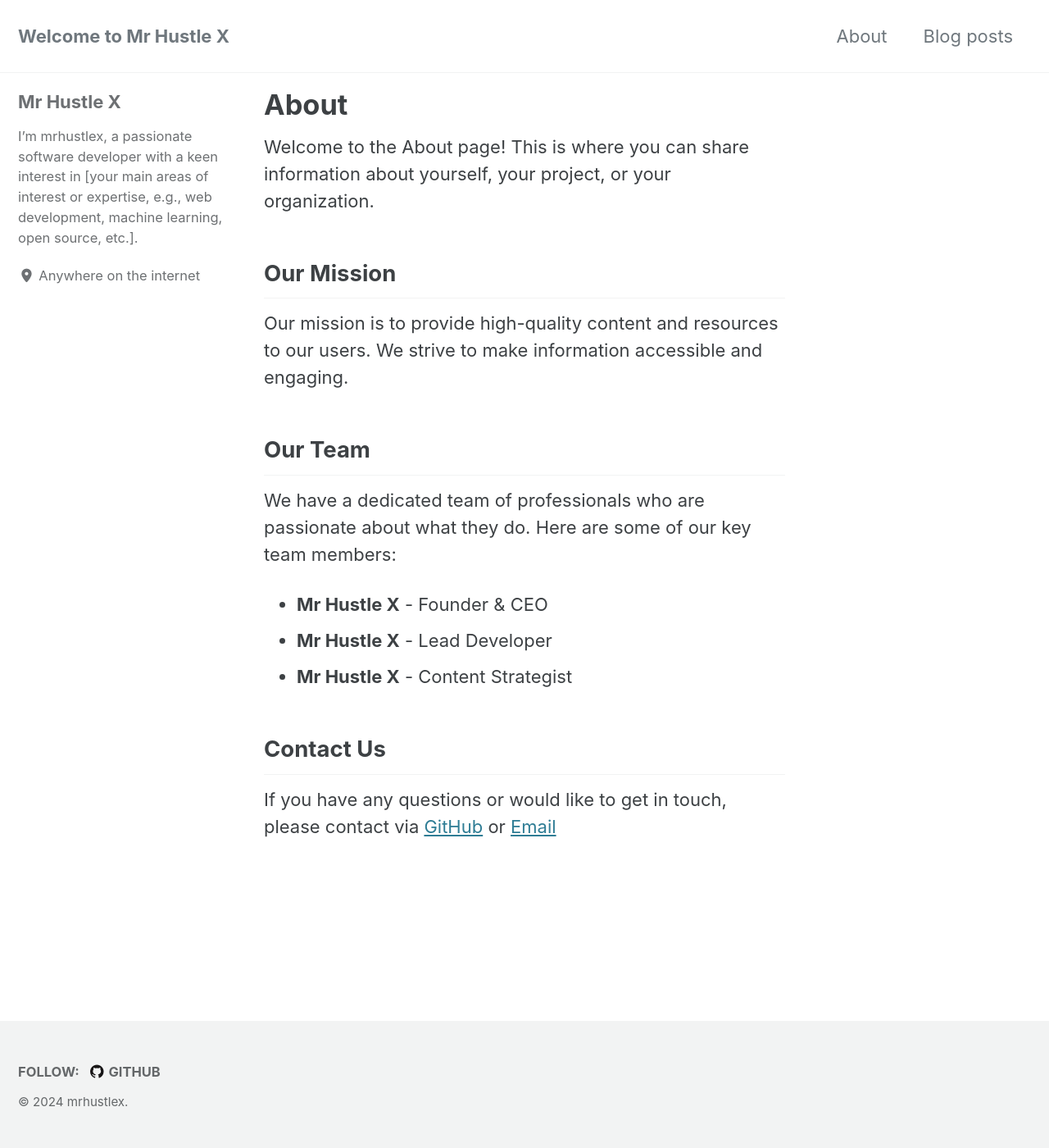
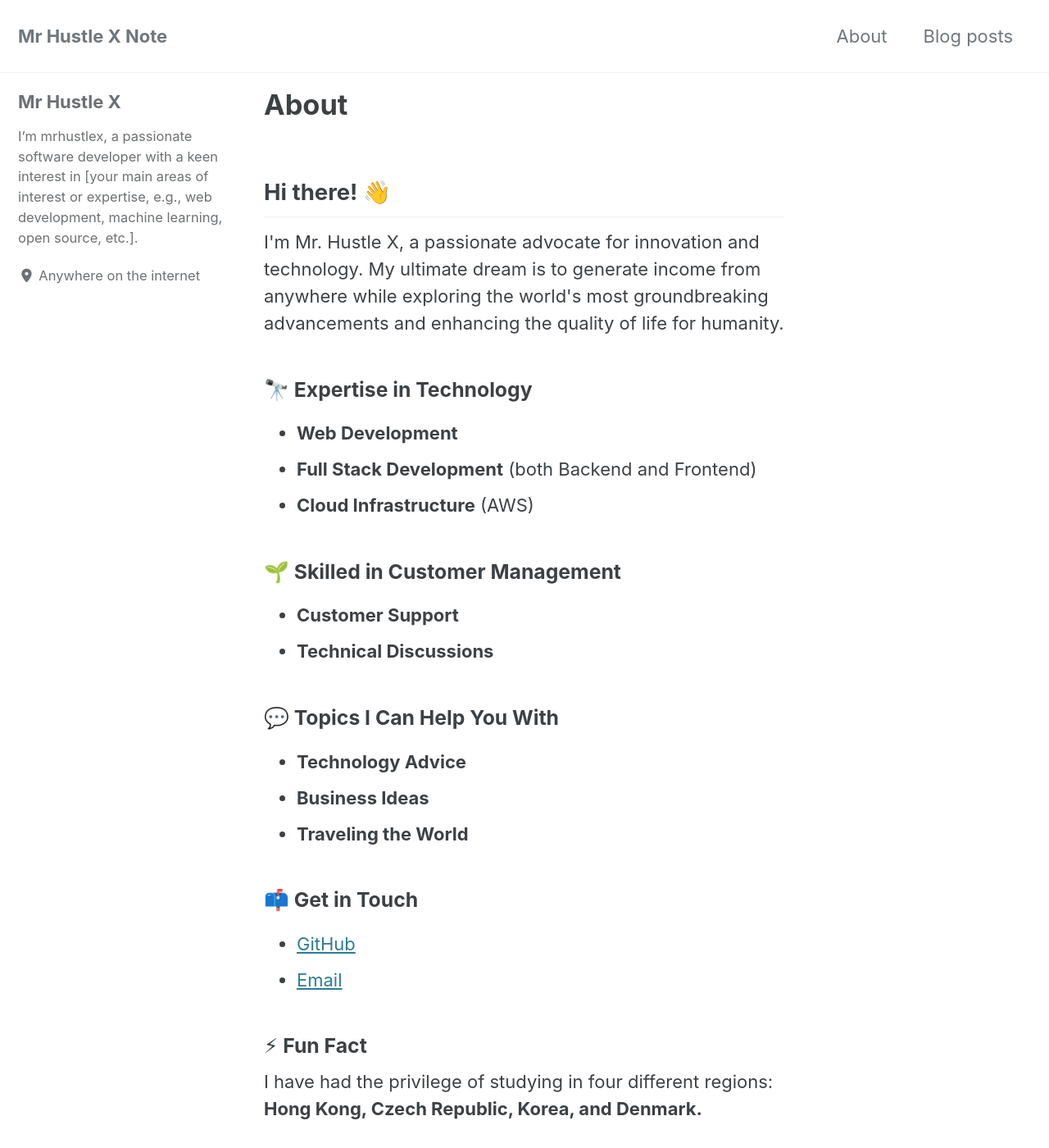
Before and after one commit to mrhustlex/mrhustlex.github.io, a Jekyll site: the page built from about.html, in a window 1280 px wide and 1400 px high. Shown: the whole window at 82% size. Built offline with Jekyll 4.4.1, drawn with Linux system fonts in a browser that asks for light colours; cached includes are drawn as plain includes; some of the changed text lies outside the part shown.

```diff
--- a/_config.yml
+++ b/_config.yml
@@ -17,11 +17,11 @@ minimal_mistakes_skin    : "default" # "air", "aqua", "contrast", "dark", "dirt"
 # Site Settings
 locale                   : "en-US"
 rtl                      : # true, false (default) # turns direction of the page into right to left for RTL languages
-title                    : "Welcome to Mr Hustle X"
+title                    : "Mr Hustle X Note"
 title_separator          : "-"
 subtitle                 : # site tagline that appears below site title in masthead
 name                     : "Mr Hustle X"
-description              : "An amazing website."
+description              : "A boring Solopreneur making my dream comes true and sharing things I like."
 url                      : # the base hostname & protocol for your site e.g. "https://mmistakes.github.io"
 baseurl                  : # the subpath of your site, e.g. "/blog"
 repository               : # GitHub username/repo-name e.g. "mmistakes/minimal-mistakes"
--- /dev/null
+++ b/about.html
@@ -0,0 +1,42 @@
+---
+title: About
+layout: single
+permalink: /about/
+author_profile: true
+---
+
+<h2>Hi there! 👋</h2>
+
+<p>I'm Mr. Hustle X, a passionate advocate for innovation and technology. My ultimate dream is to generate income from anywhere while exploring the world's most groundbreaking advancements and enhancing the quality of life for humanity.</p>
+
+<h3>🔭 <strong>Expertise in Technology</strong></h3>
+<ul>
+  <li><strong>Web Development</strong></li>
+  <li><strong>Full Stack Development</strong> (both Backend and Frontend)</li>
+  <li><strong>Cloud Infrastructure</strong> (AWS)</li>
+</ul>
+
+<h3>🌱 <strong>Skilled in Customer Management</strong></h3>
+<ul>
+  <li><strong>Customer Support</strong></li>
+  <li><strong>Technical Discussions</strong></li>
+</ul>
+
+<h3>💬 <strong>Topics I Can Help You With</strong></h3>
+<ul>
+  <li><strong>Technology Advice</strong></li>
+  <li><strong>Business Ideas</strong></li>
+  <li><strong>Traveling the World</strong></li>
+</ul>
+
+<h3>📫 <strong>Get in Touch</strong></h3>
+<ul>
+  <li><a href="https://github.com/mrhustlex">GitHub</a></li>
+  <li><a href="mailto:petermok9701@gmail.com">Email</a></li>
+</ul>
+
+<h3>⚡ <strong>Fun Fact</strong></h3>
+<p>I have had the privilege of studying in four different regions: <strong>Hong Kong, Czech Republic, Korea, and Denmark.</strong></p>
+
+<h3>🤝 <strong>Let’s Connect!</strong></h3>
+<p>I welcome any questions, collaboration opportunities, or casual chats! I'm always eager to connect with fellow developers and share knowledge.</p>
--- a/about.md
+++ /dev/null
@@ -1,24 +0,0 @@
----
-title: About
-layout: single
-permalink: /about/
-author_profile: true
----
-
-Welcome to the About page! This is where you can share information about yourself, your project, or your organization.
-
-## Our Mission
-
-Our mission is to provide high-quality content and resources to our users. We strive to make information accessible and engaging.
-
-## Our Team
-
-We have a dedicated team of professionals who are passionate about what they do. Here are some of our key team members:
-
-- **Mr Hustle X** - Founder & CEO
-- **Mr Hustle X** - Lead Developer
-- **Mr Hustle X** - Content Strategist
-
-## Contact Us
-
-If you have any questions or would like to get in touch, please contact via [GitHub](https://github.com/mrhustlex) or [Email](mailto:petermok9701@gmail.com)
```
Also changed, not shown: _posts/2024-09-05-my-first-post.md (+1 -1 lines), index.html (+25 -82 lines), whatsapp.html (added, +134 -0 lines), 3 other files.
